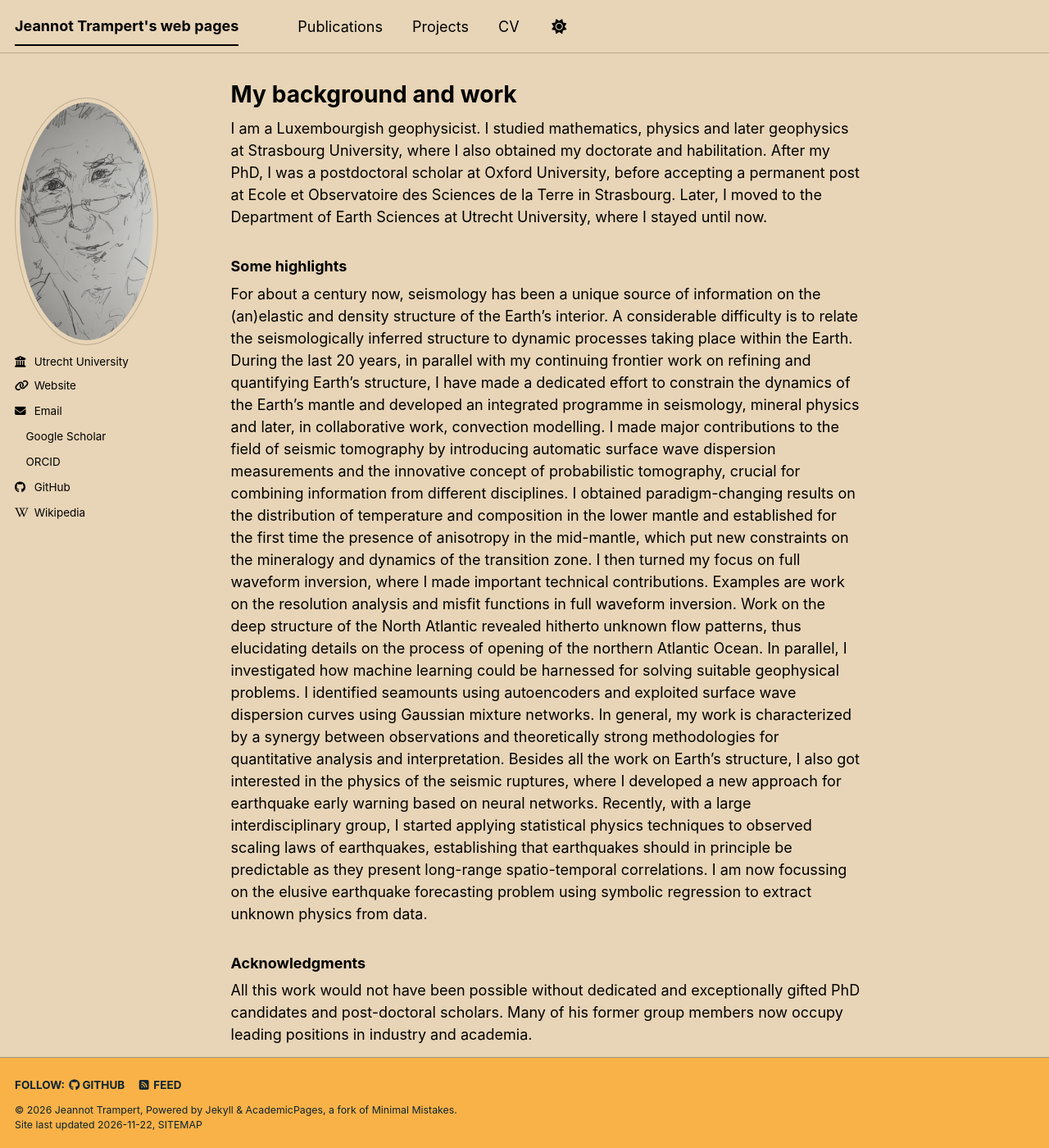
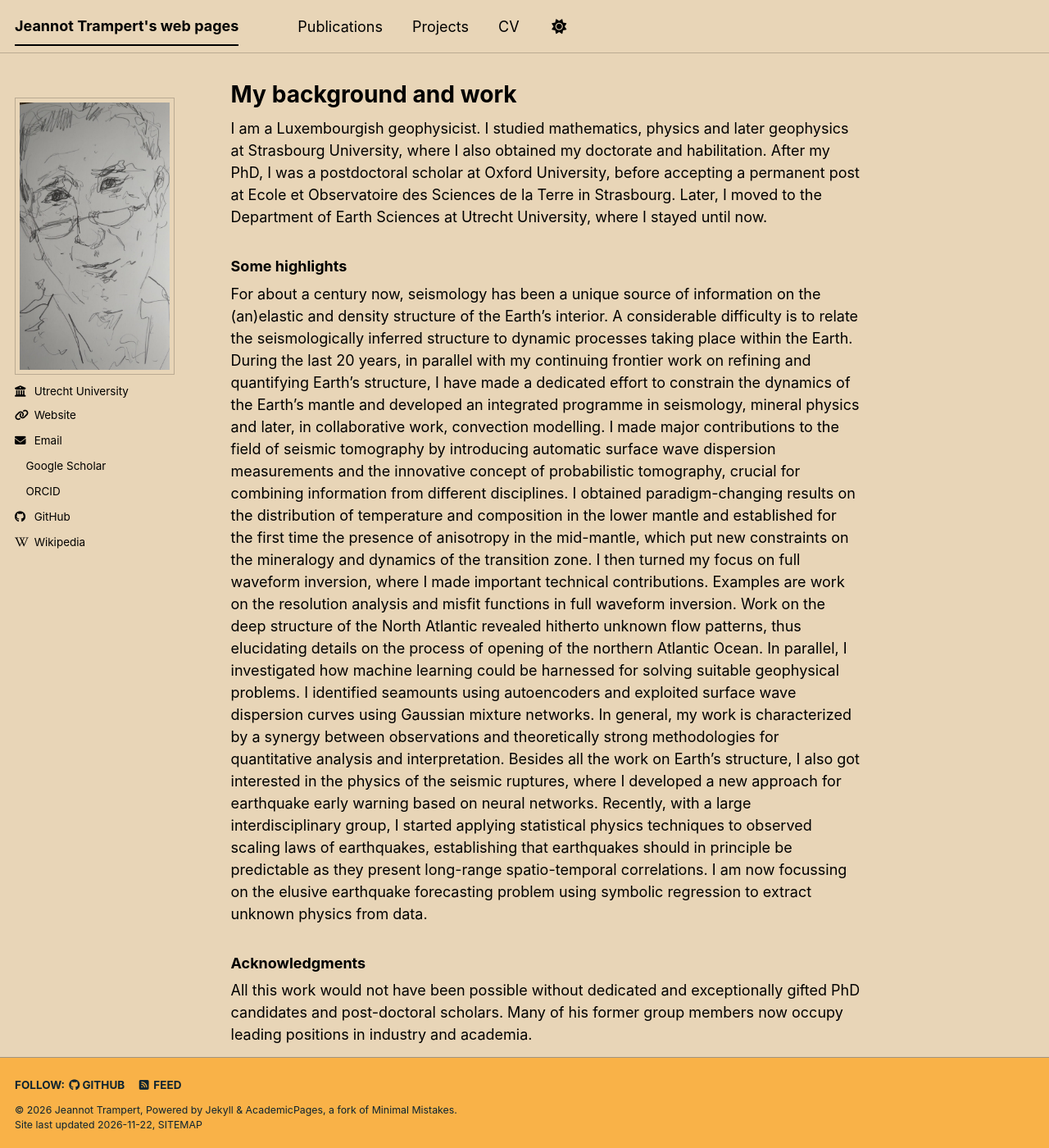
Before and after one commit to jeannot-trampert/jeannot-trampert.github.io, a Jekyll site: the page built from _pages/about.md, in a window 1280 px wide and 1400 px high. Shown: the whole window at 82% size. Built offline with Jekyll 4.4.1, drawn with Linux system fonts in a browser that asks for light colours; a script bundle is joined from its source files by our own code; a style sheet for code colours, icons or effects is not loaded.

Commit message:
Adjust sidebar image styles for width and border radius

```diff
--- a/_sass/layout/_sidebar.scss
+++ b/_sass/layout/_sidebar.scss
@@ -156,8 +156,8 @@
   }
 
   img {
-    max-width: 175px;
-    border-radius: 50%;
+    max-width: 200px;
+    border-radius: 0%;
 
     @include breakpoint($large) {
       padding: 5px;
```
